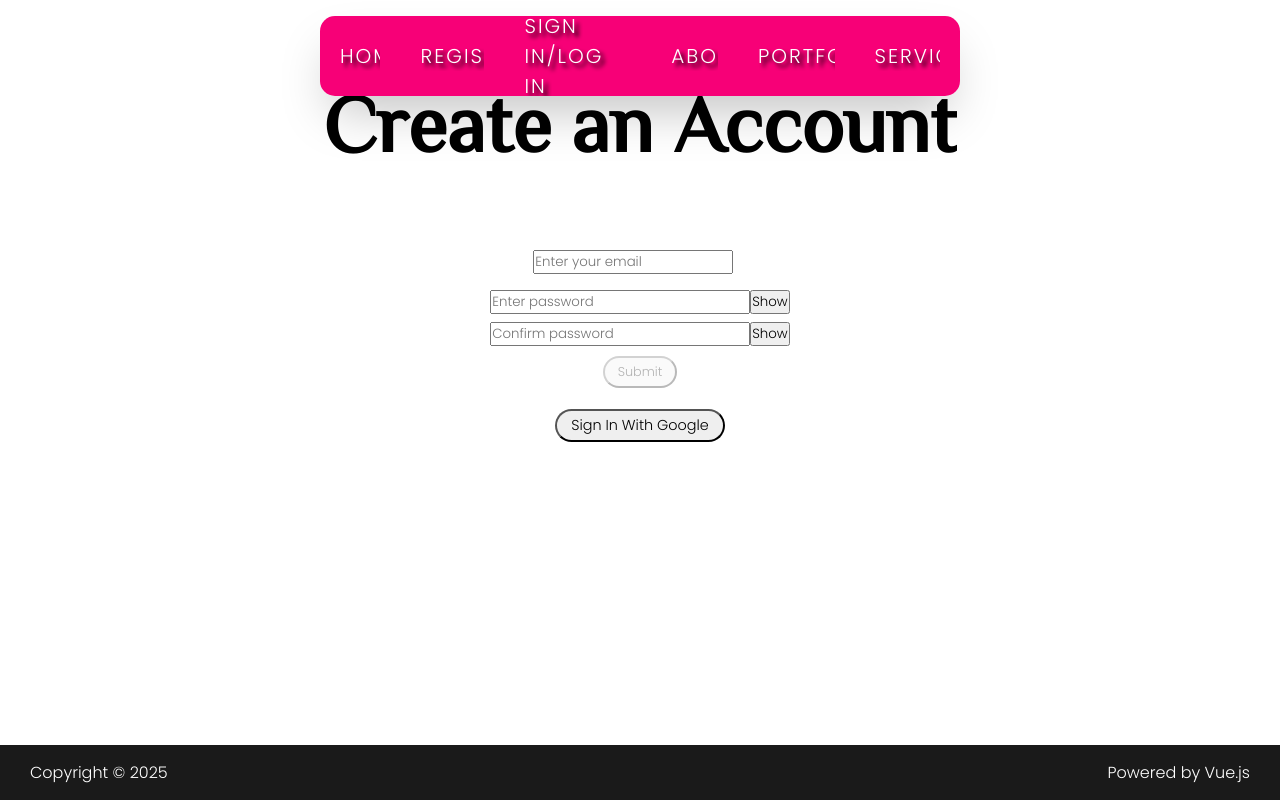
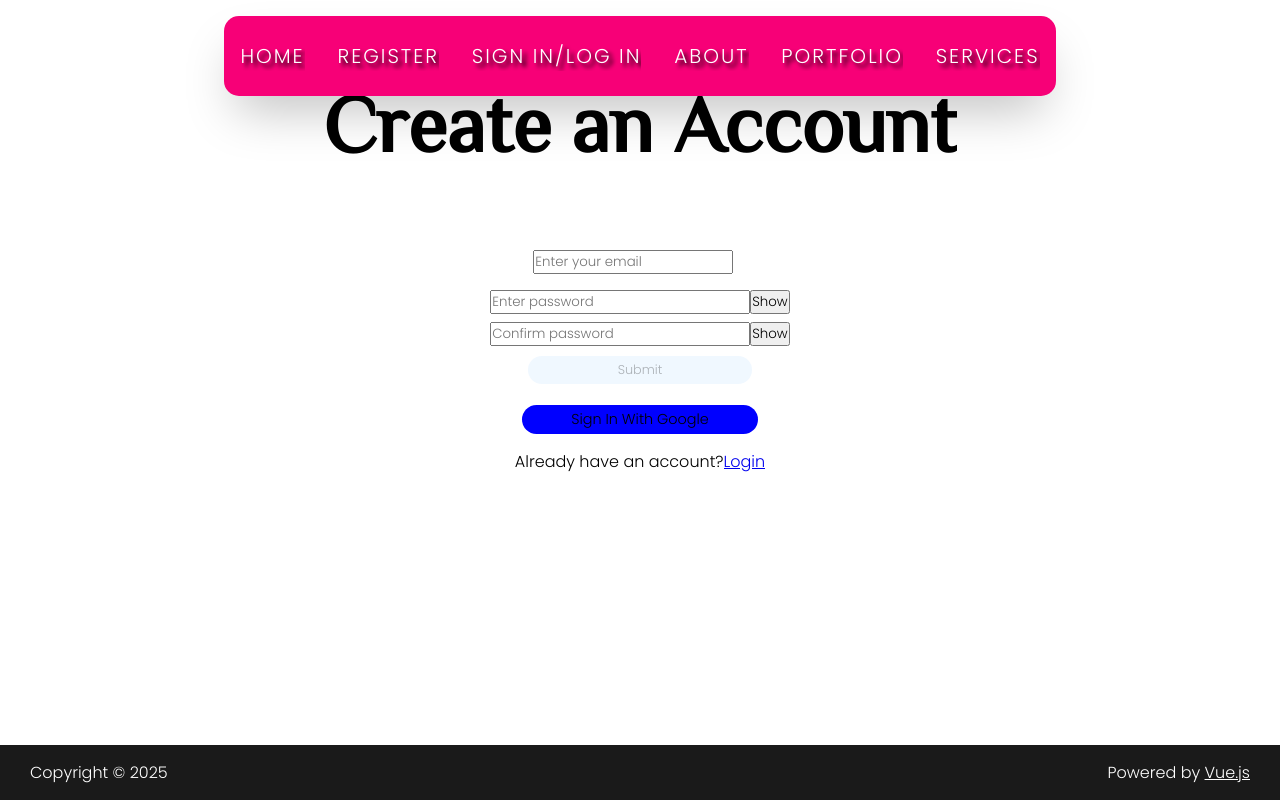
Before and after one commit to Elioenai23/SK-Mobile-Salon, a Vue app: page /register in a window 1280 px wide. Built offline with nearby package versions, Linux system fonts and the light colour scheme; no server answers.

Commit message:
Working more on the css of the website.

```diff
--- a/src/App.vue
+++ b/src/App.vue
@@ -30,7 +30,7 @@
 
  <footer class="footer">
     <div class="f-box">Copyright &copy; 2025</div>
-    <div>Powered by <a href="https://vuejs.org"></a> Vue.js</div>
+    <div>Powered by <a href="https://vuejs.org">Vue.js</a></div>
  </footer>
 
 </template>
@@ -152,10 +152,12 @@ const toggleNav = () =>{
 header{
   height: 0;
 }
-a {
-  text-decoration: none;
+
+
+.nav a {
+  color:#fff;
+    text-decoration: none;
   text-shadow: 4px 4px 4px #000;
-  color: #fff;
   letter-spacing: 2px;
   transition: 400ms cubic-bezier(0.7, -0.6, 0.3, 1.2) text-shadow,
     400ms cubic-bezier(0.7, -0.6, 0.3, 1.2) letter-spacing;
@@ -183,16 +185,17 @@ nav {
 }
 
 .nav {
-  width: 50%;
+  width: 65%;
   list-style: none;
   display: flex;
   justify-content: space-around;
+  max-width: 1100px;
   align-items: center;
   position: fixed;
   padding: 10 2em;
-   background: #f70077;
-   z-index: 1000;
-   transition:transform 900ms cubic-bezier(0.16, 1, 0.3, 1), opacity 600ms ease-out;
+  background: #f70077;
+  z-index: 1000;
+  transition:transform 900ms cubic-bezier(0.16, 1, 0.3, 1), opacity 600ms ease-out;
 
 
 
@@ -221,7 +224,7 @@ nav {
   font-size: 20px;
   text-transform: uppercase;
   cursor: pointer;
-  margin: 0 20px;
+  margin: 0;
 }
 
 .item a:before {
@@ -272,12 +275,11 @@ nav {
 /* Mobile screen  */
 @media (max-width: 1200px) {
   .nav {
-    width: 90%;
+    width: 85%;
+    max-width: 420px;
     flex-direction: column;
     height: auto;
-    padding: 1em 0;
     top: 60px;
-    width: 90%;
   }
 
   .hamburger {
@@ -301,20 +303,26 @@ nav {
   }
 }
 
+
+
 footer {
     background-color: var(--global-color-2);
-    color: var(--global-color-5);
     display: flex;
     justify-content: space-between;
     align-items: center;
     padding: 15px 30px;
-    position: fixed;
+    position:fixed;
     bottom: 0;
     width: 100%;
+    z-index: 2000;
+    color:white;
+}
+
+.footer a{
+  color:white;
 }
 
 
 
 
-
 </style>
--- a/src/assets/global.css
+++ /dev/null
@@ -1,41 +0,0 @@
-* {
-    padding: 0;
-    margin: 0;
-    box-sizing: border-box;
-    font-family: 'Poppins', sans-serif;
-    overflow-x: hidden;
-
-}
-
-:root {
-    --font-01: 'Poppins', sans-serif;
-    --font-02: 'Philosopher', sans-serif;
-
-    /* color  */
-    --global-color-0: #e41345;
-    --global-color-1: #f70077;
-    --global-color-2: #1a1a1a;
-    --global-color-3: #3e4359;
-    --global-color-4: #f7f7f7;
-    --global-color-5: #fff;
-    --global-color-6: #243673;
-    --global-color-7: #BFD1FF;
-
-}
-
-.transform-img {
-    padding: 0;
-    position: absolute;
-    width: 130%;
-    bottom: 0;
-    z-index: 9999;
-    display: flex;
-}
-
-.transform-img img {
-    transform: rotate(180deg);
-    z-index: 2;
-    width: 100%;
-    position: relative;
-    bottom: -1px;
-}
--- a/src/components/Footer.vue
+++ /dev/null
@@ -1,6 +0,0 @@
- <template>
-     <footer class="footer">
-    <div class="f-box">Copyright &copy; 2025</div>
-    <div>Powered by <a href="https://vuejs.org"></a> Vue.js</div>
- </footer>
- </template>
--- a/src/components/PasswordValidation.vue
+++ b/src/components/PasswordValidation.vue
@@ -2,7 +2,7 @@
    <div class="password-validation">
     <p v-if="error" style="color:red;">{{ error }}</p>
     <p v-if="confirmPassword && matchError" style="color:red;">{{ matchError }}</p>
-    <p v-if="passwordsMatch && !error" style="color:green;">Passwords match</p>
+
    </div>
 </template>
 
--- a/src/main.js
+++ b/src/main.js
@@ -1,5 +1,5 @@
 import { createApp } from 'vue';
-import '../src/assets/global.css'
+import '../src/style.css'
 import App from './App.vue';
 import router from './router';
 
--- a/src/style.css
+++ b/src/style.css
@@ -4,6 +4,12 @@
     box-sizing: border-box;
     font-family: 'Poppins', sans-serif;
     overflow-x: hidden;
+
+}
+
+body {
+    color: black;
+    font-family: 'Poppins', sans-serif;
 }
 :root {
     --font-01: 'Poppins', sans-serif;
@@ -21,7 +27,19 @@
 
 }
 
-@media (max-width: 768px) {
+.transform-img {
+    padding: 0;
+    position: absolute;
+    width: 130%;
+    bottom: 0;
+    z-index: 2;
+    display: flex;
+}
 
-
+.transform-img img {
+    transform: rotate(180deg);
+    z-index: 2;
+    width: 100%;
+    position: relative;
+    bottom: -1px;
 }
--- a/src/views/About.vue
+++ b/src/views/About.vue
@@ -5,12 +5,14 @@
 
         <!--Image-->
         <section class="transform-img">
-            <img src="/public/background180.svg" alt="" >
+            <img src="/background180.svg" alt="" >
         </section>
     </section>
+
+    <!--second section-->
     <section class="about-me">
         <span class="img">
-            <img src="" alt="" >
+            <img src="/placeholder.jpg" alt="" >
         </span>
 
         <div class="info">
@@ -30,7 +32,9 @@
             <h2>Snoza Khoza</h2>
 
             <div class="icon-link">
+                <i class="fa-solid fa-phone">
                     <p>+27 78 727 6711</p>
+                </i>
                 <i class="fa-solid fa-envelope">
                     <a href="#">snozakhozasno@gmail.com</a>
                 </i>
@@ -45,10 +49,11 @@
             <div class="t-heading">We Have Solutions</div>
             <div class="t-lines">This is where you can introduce the experts in your team.</div>
         </div>
+
         <div class="team-img-info">
             <div class="box">
                 <div class="img">
-                    <img src="" alt="">
+                    <img src="/placeholder.jpg" alt="">
                 </div>
                 <div class="t-name">Snoza Khoza</div>
                 <div class="t-position">Owner</div>
@@ -62,8 +67,10 @@
 @import url('https://fonts.googleapis.com/css2?family=Montserrat&family=Open+Sans&family=Philosopher&family=Poppins:wght@300&display=swap');
 
 
+
 .first-section {
      padding: 12rem 0% 15rem;
+     position: relative;
 }
 
 .first-section::before {
@@ -73,7 +80,7 @@
     left: 0;
     width: 100%;
     height: 100%;
-    background-image: url("../assets/placeholder.jpg");
+    background-image: url("/placeholder.jpg");
     z-index: -1;
     opacity: .7;
     background-position: center;
@@ -166,6 +173,11 @@
 .team-info .team-text .t-team {
     font-family: var(--font-02);
     font-weight: 400;
+    justify-content: center;
+}
+
+.t-team{
+    justify-content: center;
 }
 
 .team-info .team-text .t-heading {
--- a/src/views/Home.vue
+++ b/src/views/Home.vue
@@ -99,7 +99,7 @@ const goToPortfolio = () => {
     left: 0;
     width: 100%;
     height: 100%;
-    background-image: url(/public/placeholder.jpg);
+    background-image: url(/placeholder.jpg);
     z-index: -1;
     opacity: .7;
     background-position: center;
--- a/src/views/Register.vue
+++ b/src/views/Register.vue
@@ -16,6 +16,7 @@
 
     <!--Google sign in-->
     <p><button @click="signInWithGoogle" class="google-btn">Sign In With Google</button></p>
+    <p>Already have an account? <router-link to="/sign-in">Login</router-link></p>
    </section>
 </template>
 
@@ -110,17 +111,27 @@ const signInWithGoogle = () => {
 .google-btn{
     margin: 1em;
     border-radius: 2em;
-    padding: 0.3em 1em;
+    padding: 0.3em 3.4em;
     font-size: 0.9em;
     box-sizing: border-box;
+    outline:none;
+    text-decoration: none;
+    border:none;
+    background-color: blue;
+}
+
+.submit-btn:disabled{
+    border:none;
+    background-color:aliceblue;
 }
 
 .submit-btn{
     margin: 0.5em;
     border-radius: 2em;
-    padding: 0.4em 1em;
-    box-sizing: border-box;
+    padding: 0.4em 7em;
     font-size: 0.8em;
+    border:none;
+    background-color: pink;
 }
 
 .pw-field {
--- a/src/views/Services.vue
+++ b/src/views/Services.vue
@@ -4,8 +4,8 @@
         <h1>Services</h1>
 
         <!--The Image-->
-        <section class="first-img">
-            <img src="../assets/placeholder.jpg">
+        <section class="transform-img">
+            <img src="/public/background180.svg">
         </section>
     </section>
 
@@ -139,6 +139,7 @@ console.log(AppointmentForm)
 
 .first-section {
     padding: 12rem 0% 15rem;
+    position: relative;
 }
 
 .first-section::before {
@@ -148,7 +149,7 @@ console.log(AppointmentForm)
     left: 0;
     width: 100%;
     height: 100%;
-    background-image: url();
+    background-image: url(/public/placeholder.jpg);
     z-index: -1;
     opacity: .7;
     background-position: center;
--- a/src/views/SignIn.vue
+++ b/src/views/SignIn.vue
@@ -78,11 +78,11 @@ const signInWithGoogle = () => {
 
 <style scoped>
 @import url('https://fonts.googleapis.com/css2?family=Montserrat&family=Open+Sans&family=Philosopher&family=Poppins:wght@300&display=swap');
-@import url(/src/assets/global.css);
 
 .create-account, .forgot{
     font-family: 'Poppins', sans-serif;
     text-decoration: underline;
+
 
 }
 .create-account {
```
Also changed, not shown: src/views/Portfolio.vue (+21 -28 lines).
